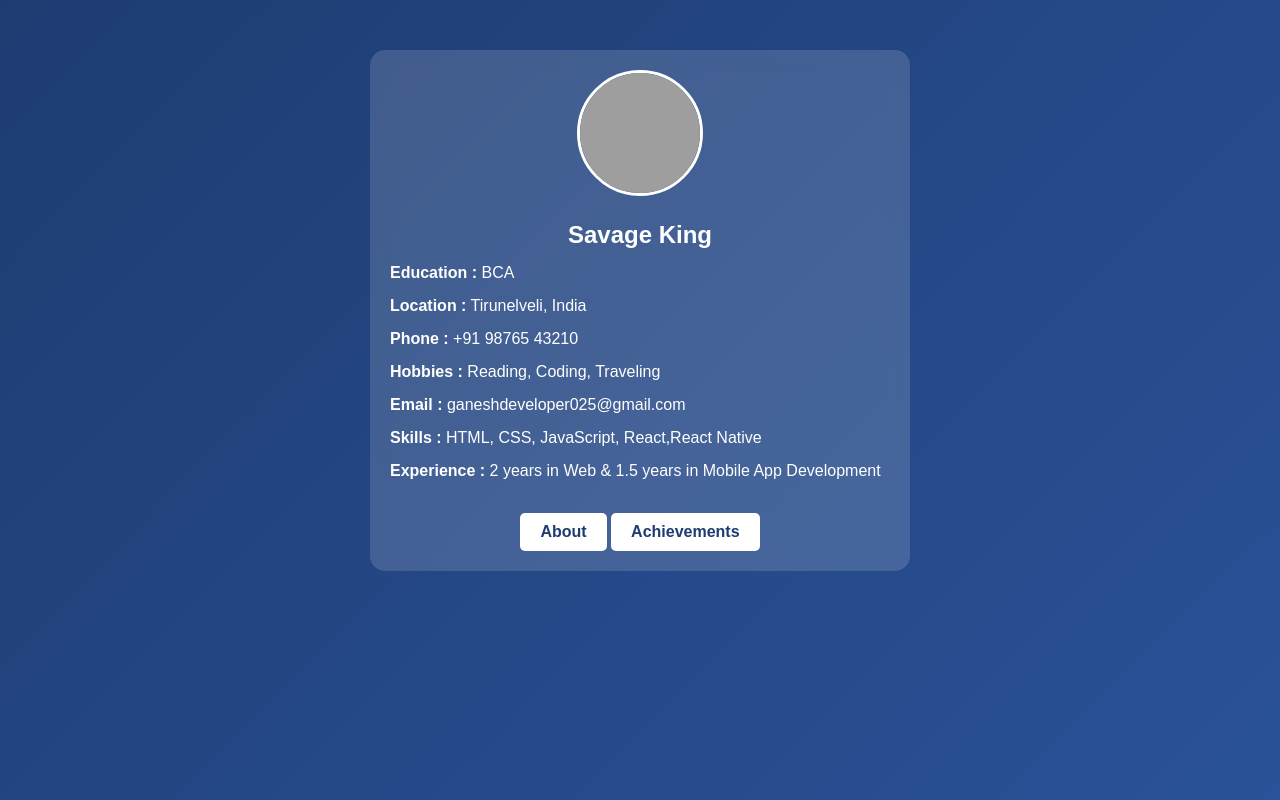
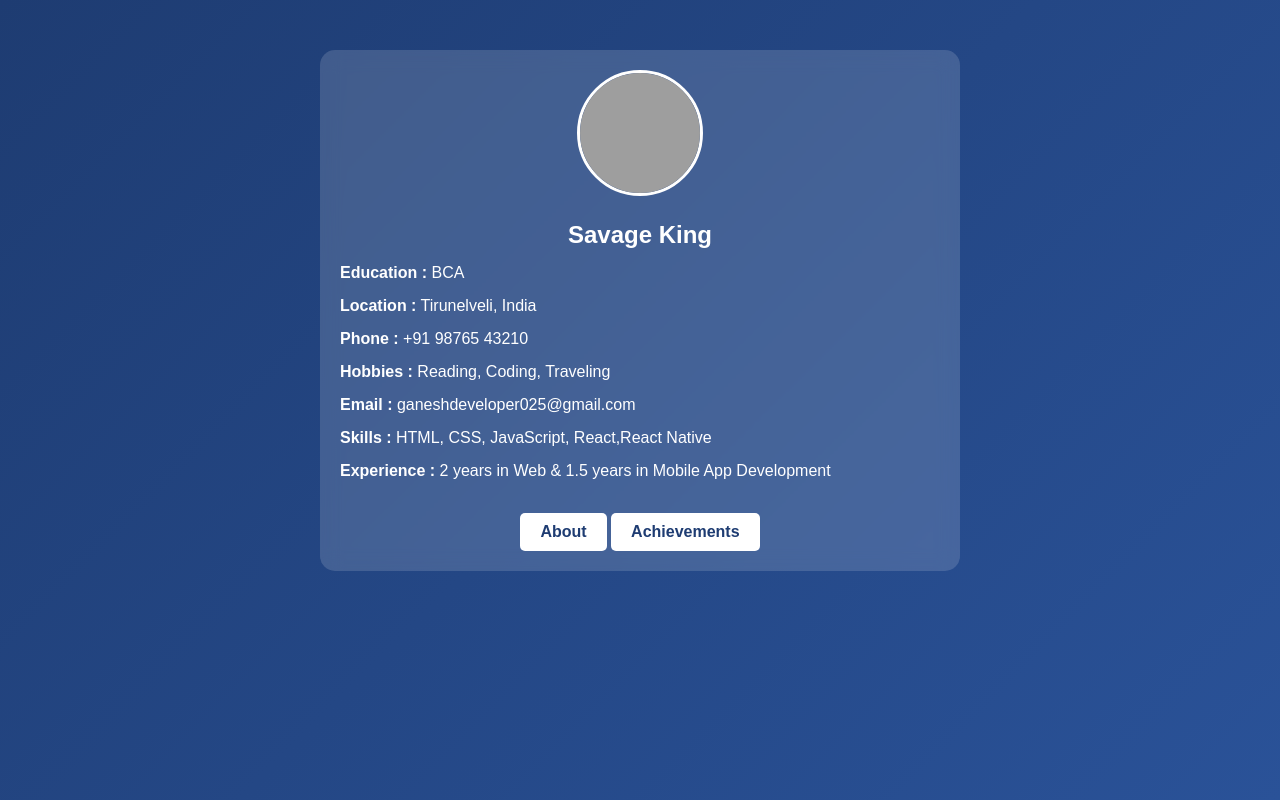
Before and after one commit to Ganesha025/BCA-htmls, a plain HTML site: page Spiral/program2/index.html in a window 1280 px wide. Drawn offline with Linux system fonts and the light colour scheme; grey boxes are pictures that could not be loaded.

Commit message:
Update index.html

```diff
--- a/Spiral/program2/index.html
+++ b/Spiral/program2/index.html
@@ -8,7 +8,7 @@
             color: white; text-align: center;
         }
         .container {
-            width: 90%; max-width: 500px;
+            width: 90%; max-width: 600px;
             background: rgba(255, 255, 255, 0.15);
             padding: 20px; margin: 50px auto;
             border-radius: 15px;
```
